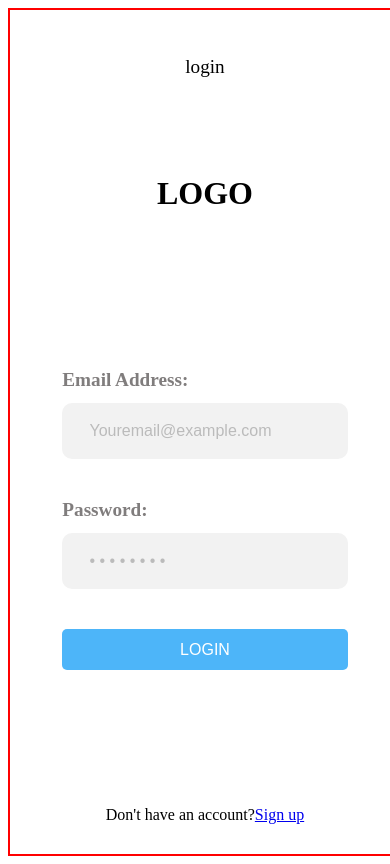
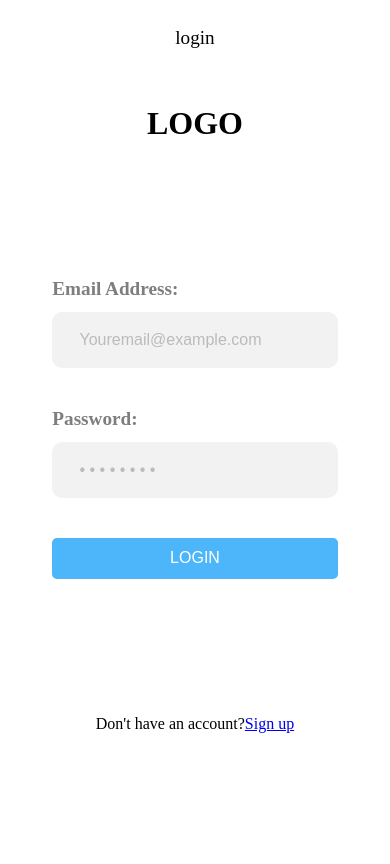
Before and after one commit to dev-sydney/FYP-APP, a React (Vite) app in the folder view/: page /login in a window 390 px wide. Built offline with nearby package versions, Linux system fonts and the light colour scheme; the HTML template or start-up script is replaced by a standard one.

Commit message:
styling for mobile view implemented

```diff
--- a/view/src/App.css
+++ b/view/src/App.css
@@ -1,10 +1,3 @@
-.App {
-  text-align: center;
-  border: 2px solid red;
-  height: 100vh;
-  width: 100svw;
-}
-
 .App-logo {
   height: 40vmin;
   pointer-events: none;
@@ -85,3 +78,31 @@ STYLING THAT CAME WITH VITE
   color: #888;
 }
  */
+@media (max-width: 900px) {
+  * {
+    box-sizing: border-box;
+    margin: 0;
+    padding: 0;
+  }
+  body {
+    max-width: 100%;
+    height: 100%;
+    /* outline-style: solid;
+    outline-color: red; */
+  }
+  #root {
+    width: 100%;
+    height: 100%;
+  }
+  html {
+    width: 100vw;
+    height: 100vh;
+    margin: auto;
+  }
+  .App {
+    text-align: center;
+    outline: 2px solid red;
+    width: 100%;
+    height: 100%;
+  }
+}
```
